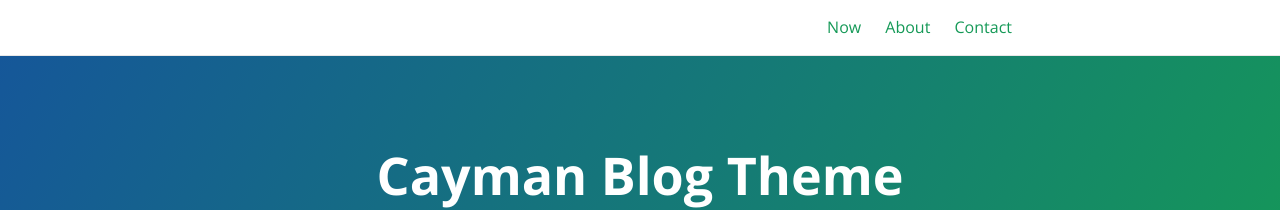
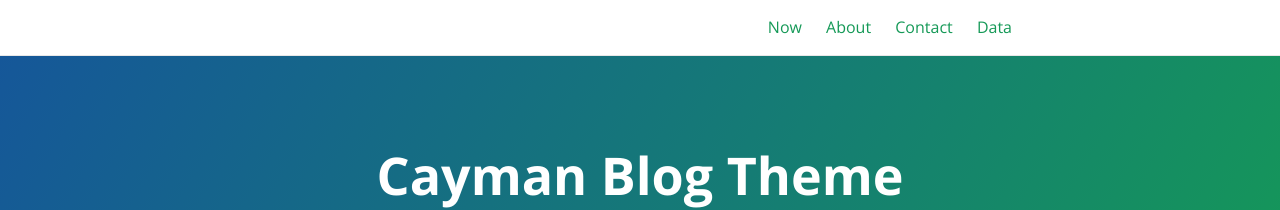
Before and after one commit to jloffredo2/jloffredo2.github.io, a Jekyll site: the page built from index.md, in a window 1280 px wide. Shown: the top 210 px of the page. Built offline with Jekyll 4.4.1, drawn with Linux system fonts in a browser that asks for light colours.

```diff
--- a/_config.yml
+++ b/_config.yml
@@ -19,7 +19,7 @@
 author: lorepirri
 image: /thumbnail-jumbo.png
 twitter:
-  username: lorepirri
+  username: JoeyLoffredo
 
 plugins:
   - jekyll-target-blank
@@ -27,4 +27,4 @@
 target-blank:
     rel: nofollow
 
-header_page_refs: ['now', 'about', 'contact']
+header_page_refs: ['now', 'about', 'contact','data']
```
Also changed, not shown: 2 other files.
